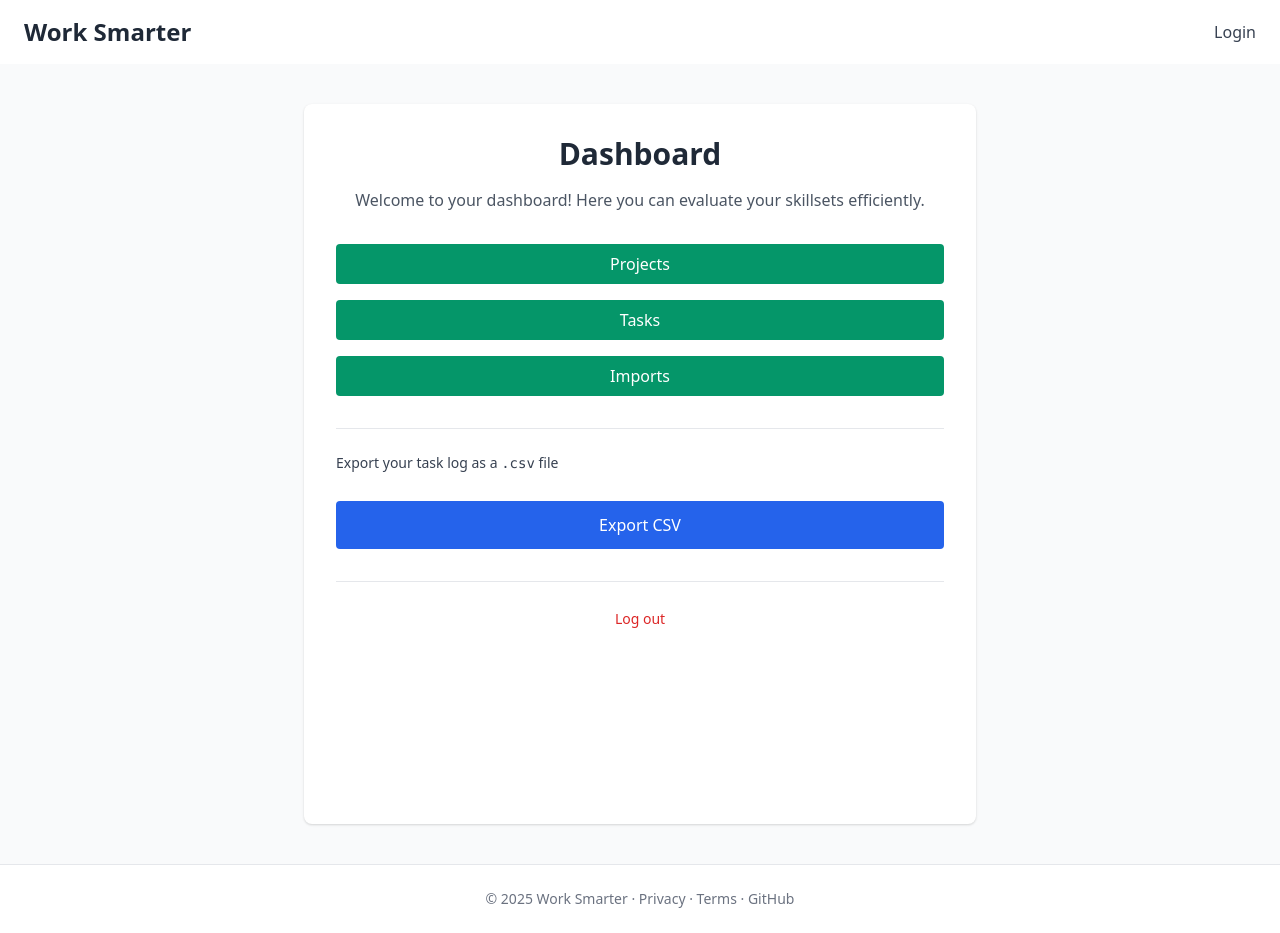
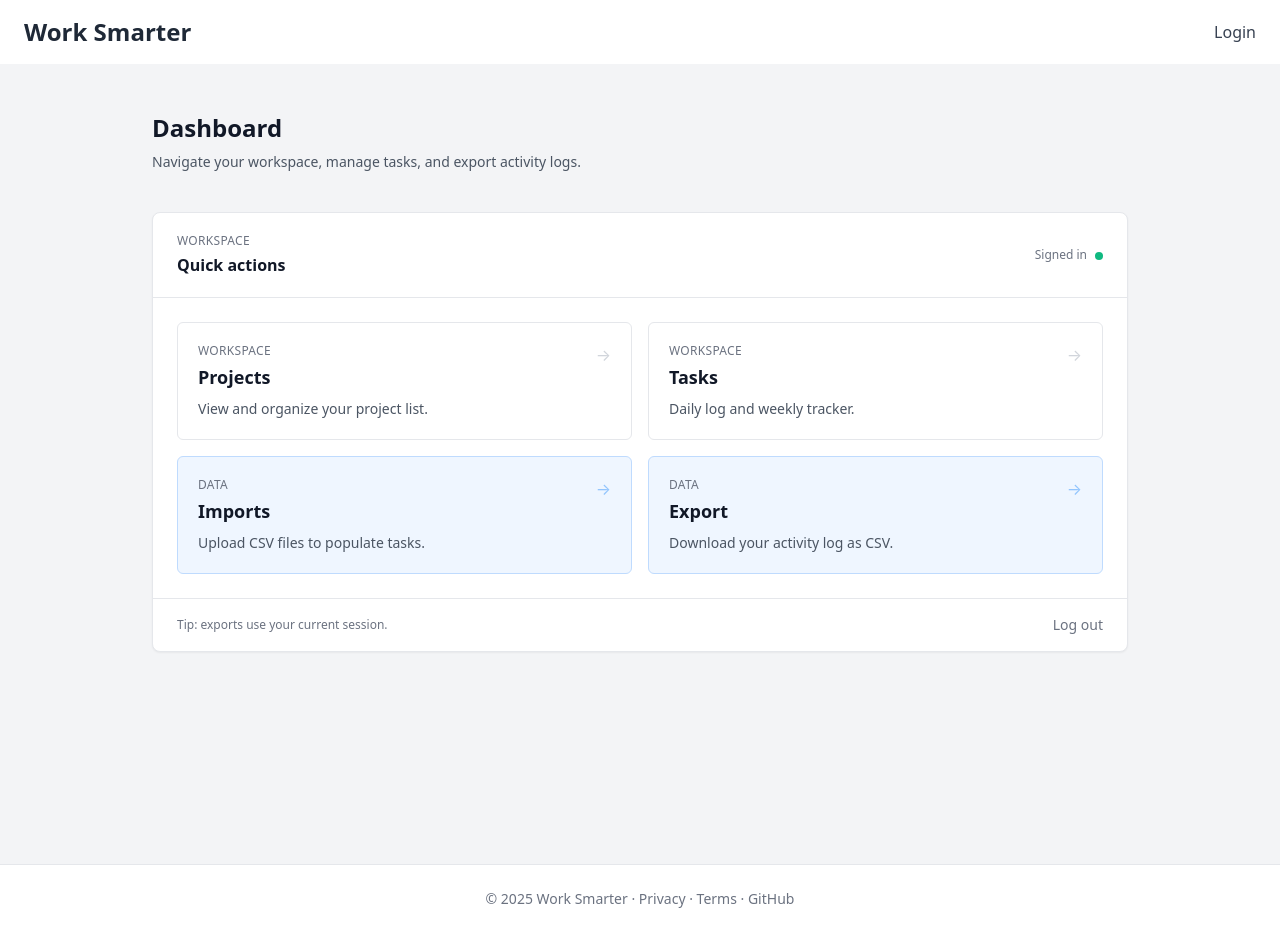
Before and after one commit to alton-michaux/work-smarter, a Next.js app in the folder frontend/: page /dashboard in a window 1280 px wide. Built offline with nearby package versions, Linux system fonts and the light colour scheme; no server answers; sample sign-in values are in the browser's storage.

Commit message:
dashboard page redesign

```diff
--- a/frontend/pages/dashboard.tsx
+++ b/frontend/pages/dashboard.tsx
@@ -1,144 +1,179 @@
-import { useEffect } from 'react';
-import withAuth from '../lib/withAuth';
-import { useRouter } from 'next/router';
-import { useAuth } from '../context/AuthContext';
-import { useTasks } from '../context/TasksContext';
-import { useProjects } from '../context/ProjectsContext'
-import { useAPI } from '../context/APIContext'
-import { useSystem } from 'context/SystemsContext';
+import { useEffect } from "react";
+import withAuth from "../lib/withAuth";
+import { useRouter } from "next/router";
+import { useAuth } from "../context/AuthContext";
+import { useTasks } from "../context/TasksContext";
+import { useProjects } from "../context/ProjectsContext";
+import { useAPI } from "../context/APIContext";
+import { useSystem } from "context/SystemsContext";
 
 function Dashboard() {
   const router = useRouter();
   const { logout, loggedIn } = useAuth();
-    const { fileChange, selectedFile, exportCsv } = useSystem();
-    const { fileUpload, uploadStatus } = useAPI();
+
+  const { exportCsv } = useSystem();
+  const { fileUpload } = useAPI();
   const { fetchTasks } = useTasks();
   const { fetchProjects } = useProjects();
 
-    const handleFileChange = (event: React.ChangeEvent<HTMLInputElement>) => {
-        const file = event.target.files?.[0];
-        fileChange(file)
-    };
+  useEffect(() => {
+    fetchTasks();
+    fetchProjects();
+  }, [loggedIn]);
 
-    const handleUpload = async () => {
-        fileUpload(selectedFile)
+  const handleLogout = async () => logout();
+
+  const go = (path: string) => (e?: any) => {
+    if (e?.preventDefault) e.preventDefault();
+    router.push(path);
   };
 
   const handleDownload = async () => {
-        exportCsv()
-    }
-
-    const handleLogout = async () => {
-        logout()
+    exportCsv();
   };
 
-    const handleTaskRouting = async (e) => {
-        e.preventDefault();
-        router.push('/tasks')
-    }
+  return (
+    <div className="min-h-screen bg-gray-100">
+      {/* Page container */}
+      <div className="max-w-5xl mx-auto px-6 py-12">
+        {/* Header */}
+        <div className="mb-10">
+          <h1 className="text-2xl font-semibold text-gray-900">Dashboard</h1>
+          <p className="mt-2 text-sm text-gray-600">
+            Navigate your workspace, manage tasks, and export activity logs.
+          </p>
+        </div>
 
-    const handleProjectRouting = async (e) => {
-        e.preventDefault();
-        router.push('/projects')
-    }
+        {/* Main panel */}
+        <div className="rounded-lg border border-gray-200 bg-white shadow-sm">
+          {/* Panel header */}
+          <div className="flex items-center justify-between px-6 py-5 border-b border-gray-200">
+            <div>
+              <div className="text-xs uppercase tracking-wide text-gray-500">
+                Workspace
+              </div>
+              <div className="mt-1 text-base font-semibold text-gray-900">
+                Quick actions
+              </div>
+            </div>
 
-    const handleImportRouting = async (e) => {
-        e.preventDefault();
-        router.push('/import')
-    }
+            {/* Optional: a subtle hint of status */}
+            <div className="text-xs text-gray-500">
+              Signed in
+              <span className="ml-2 inline-block h-2 w-2 rounded-full bg-green-500 align-middle" />
+            </div>
+          </div>
 
-    useEffect(() => {
-        fetchTasks()
-        fetchProjects()
-    }, [loggedIn])
+          {/* Action grid */}
+          <div className="p-6">
+            <div className="grid grid-cols-1 sm:grid-cols-2 gap-4">
+              {/* Projects */}
+              <button
+                onClick={go("/projects")}
+                className="group rounded-md border border-gray-200 bg-white p-5 text-left hover:border-gray-300 hover:shadow-sm transition"
+              >
+                <div className="flex items-start justify-between gap-4">
+                  <div>
+                    <div className="text-xs uppercase tracking-wide text-gray-500">
+                      Workspace
+                    </div>
+                    <div className="mt-1 text-lg font-semibold text-gray-900">
+                      Projects
+                    </div>
+                    <div className="mt-2 text-sm text-gray-600">
+                      View and organize your project list.
+                    </div>
+                  </div>
+                  <span className="text-gray-300 group-hover:text-gray-400 transition">
+                    →
+                  </span>
+                </div>
+              </button>
 
-    return (
-        <div className="min-h-screen bg-gray-50 px-4 py-10 flex justify-center">
-            <div className="w-full max-w-2xl bg-white rounded-lg shadow p-8">
-            {/* Heading */}
-            <h1 className="text-3xl font-bold text-gray-800 mb-4 text-center">Dashboard</h1>
-            <p className="text-gray-600 text-center mb-8">
-                Welcome to your dashboard! Here you can evaluate your skillsets efficiently.
-            </p>
+              {/* Tasks */}
+              <button
+                onClick={go("/tasks")}
+                className="group rounded-md border border-gray-200 bg-white p-5 text-left hover:border-gray-300 hover:shadow-sm transition"
+              >
+                <div className="flex items-start justify-between gap-4">
+                  <div>
+                    <div className="text-xs uppercase tracking-wide text-gray-500">
+                      Workspace
+                    </div>
+                    <div className="mt-1 text-lg font-semibold text-gray-900">
+                      Tasks
+                    </div>
+                    <div className="mt-2 text-sm text-gray-600">
+                      Daily log and weekly tracker.
+                    </div>
+                  </div>
+                  <span className="text-gray-300 group-hover:text-gray-400 transition">
+                    →
+                  </span>
+                </div>
+              </button>
 
-            {/* Action Buttons */}
-            <ul className="grid gap-4 mb-8">
-                <li>
+              {/* Imports */}
               <button
-                    onClick={handleProjectRouting}
-                    className="w-full bg-green-600 text-white py-2 rounded hover:bg-green-700 transition"
+                onClick={go("/import")}
+                className="group rounded-md border border-blue-200 bg-blue-50 p-5 text-left hover:shadow-sm transition"
               >
-                    Projects
+                <div className="flex items-start justify-between gap-4">
+                  <div>
+                    <div className="text-xs uppercase tracking-wide text-gray-500">
+                      Data
+                    </div>
+                    <div className="mt-1 text-lg font-semibold text-gray-900">
+                      Imports
+                    </div>
+                    <div className="mt-2 text-sm text-gray-600">
+                      Upload CSV files to populate tasks.
+                    </div>
+                  </div>
+                  <span className="text-blue-300 group-hover:text-blue-400 transition">
+                    →
+                  </span>
+                </div>
               </button>
-                </li>
-                <li>
+
+              {/* Exports */}
               <button
-                    onClick={handleTaskRouting}
-                    className="w-full bg-green-600 text-white py-2 rounded hover:bg-green-700 transition"
+                onClick={handleDownload}
+                className="group rounded-md border border-blue-200 bg-blue-50 p-5 text-left hover:shadow-sm transition"
               >
-                    Tasks
+                <div className="flex items-start justify-between gap-4">
+                  <div>
+                    <div className="text-xs uppercase tracking-wide text-gray-500">
+                      Data
+                    </div>
+                    <div className="mt-1 text-lg font-semibold text-gray-900">
+                      Export
+                    </div>
+                    <div className="mt-2 text-sm text-gray-600">
+                      Download your activity log as CSV.
+                    </div>
+                  </div>
+                  <span className="text-blue-300 group-hover:text-blue-400 transition">
+                    →
+                  </span>
+                </div>
               </button>
-                </li>
-                <li>
-                <button
-                    onClick={handleImportRouting}
-                    className="w-full bg-green-600 text-white py-2 rounded hover:bg-green-700 transition"
-                >
-                    Imports
-                </button>
-                </li>
-            </ul>
+            </div>
+          </div>
 
-            {/* File Upload Section */}
-            <div className="border-t pt-6">
-                <label
-                htmlFor="csv-download"
-                className="block text-sm font-medium text-gray-700 mb-2"
-                >
-                Export your task log as a <code>.csv</code> file
-                </label>
-                <input
-                id="csv-download"
-                className="block w-full text-sm text-gray-700
-                    file:mr-4 file:py-2 file:px-4
-                    file:rounded file:border-0
-                    file:text-sm file:font-semibold
-                    file:bg-green-50 file:text-green-700
-                    hover:file:bg-green-100"
-                />
-
-                {/* <button
-                    onClick={handleUpload}
-                    disabled={!selectedFile}
-                    className={`mt-4 w-full py-2 rounded text-white font-medium transition ${
-                        selectedFile
-                        ? 'bg-blue-600 hover:bg-blue-700'
-                        : 'bg-blue-300 cursor-not-allowed'
-                    }`}
-                >
-                Upload File
-                </button> */}
+          {/* Footer row */}
+          <div className="flex items-center justify-between px-6 py-4 border-t border-gray-200">
+            <div className="text-xs text-gray-500">
+              Tip: exports use your current session.
+            </div>
 
             <button
-                    onClick={handleDownload}
-                    className="w-full bg-blue-600 text-white px-4 py-3 rounded hover:bg-blue-700 transition"
-                >
-                Export CSV
-                </button>
-
-                {/* {uploadStatus && (
-                <p className="mt-2 text-sm text-gray-600 text-center">{uploadStatus}</p>
-                )} */}
-            </div>
-
-            {/* Logout Button */}
-            <div className="mt-8 border-t pt-6 text-center">
-                <button
               onClick={handleLogout}
-                className="text-red-600 hover:text-red-800 text-sm font-medium transition"
+              className="text-sm text-gray-500 hover:text-gray-700 transition"
             >
               Log out
             </button>
+          </div>
         </div>
       </div>
     </div>
```
Lines whose indentation alone changed are shown as unchanged.
